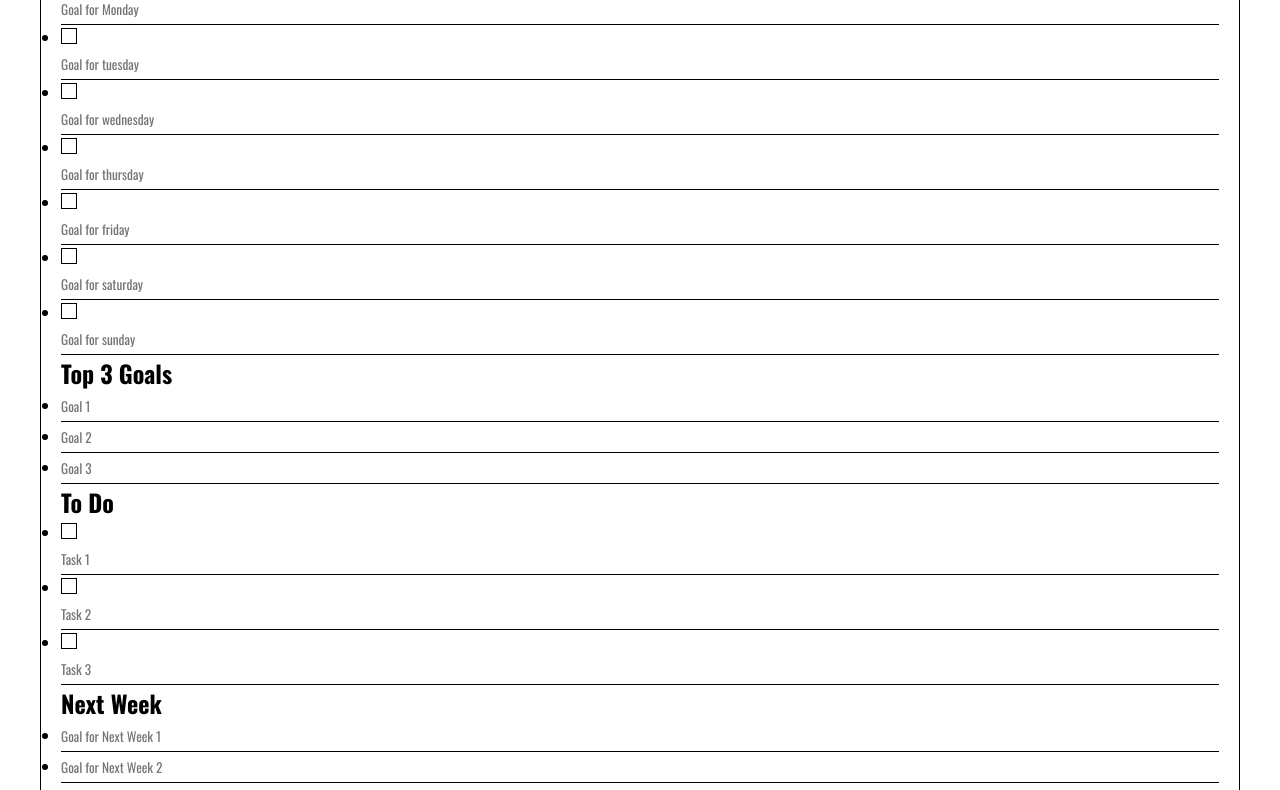
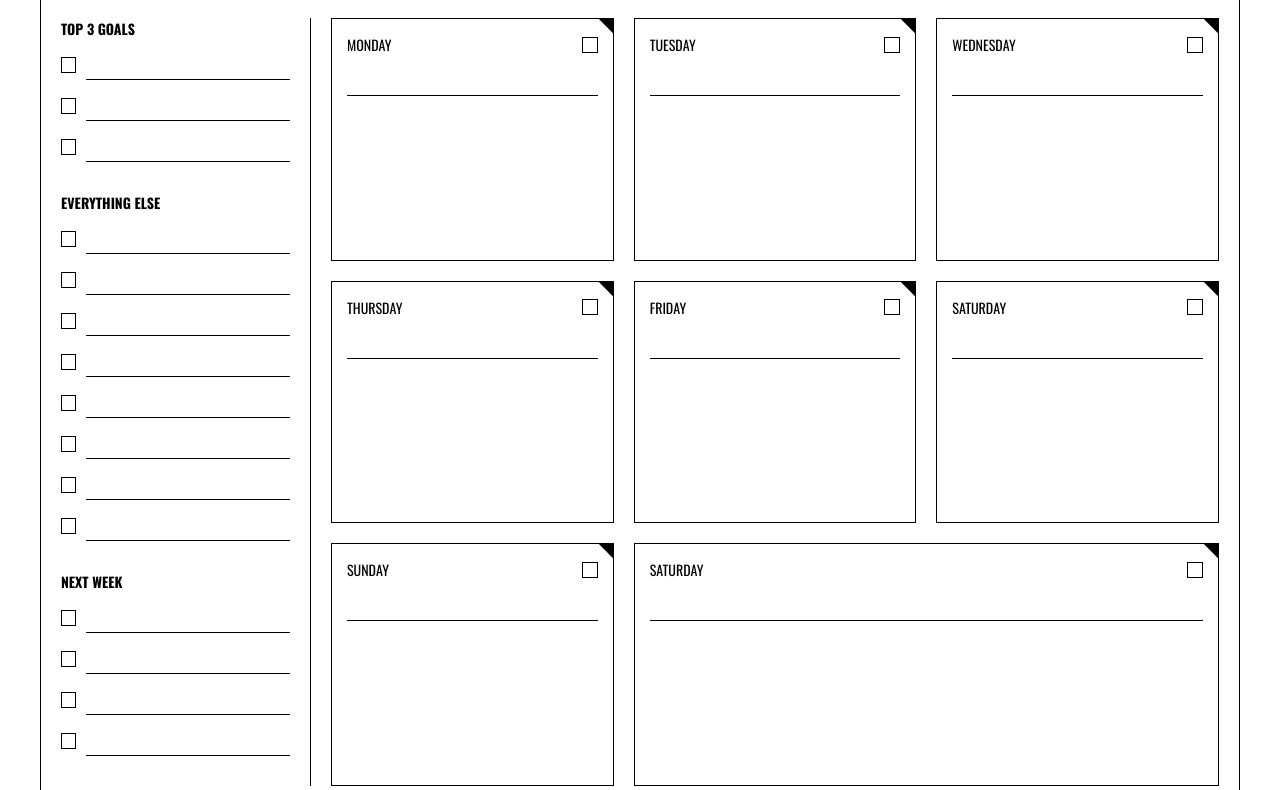
Before and after one commit to pssydestroyer/Planner, a plain HTML site: page index.html in a window 1280 px wide. Shown: the part 107-897 px from the top of the page. Drawn offline with nearby package versions, Linux system fonts and the light colour scheme.

Commit message:
Update index.html

```diff
--- a/index.html
+++ b/index.html
@@ -1,53 +1,176 @@
 <!DOCTYPE html>
-<html lang="uk">
+<html lang="en">
 <head>
     <meta charset="UTF-8">
     <meta name="viewport" content="width=device-width, initial-scale=1.0">
-    <title>Планер</title>
-    <link href="https://fonts.googleapis.com/css2?family=Roboto:wght@400;700&display=swap" rel="stylesheet">
+    <title>Weekly Plan</title>
     <link rel="stylesheet" href="style.css">
-
 </head>
 <body>
     <div class="planner">
-        <div class="right-side">
-            <h2>Week Goal</h2>
-            <ul>
-                <li><input type="checkbox" id="monday"><input type="text" placeholder="Goal for Monday"></li>
-                <li><input type="checkbox" id="tuesday"><input type="text" placeholder="Goal for tuesday"></li>
-                <li><input type="checkbox" id="wednesday"><input type="text" placeholder="Goal for wednesday"></li>
-                <li><input type="checkbox" id="thursday"><input type="text" placeholder="Goal for thursday"></li>
-                <li><input type="checkbox" id="friday"><input type="text" placeholder="Goal for friday"></li>
-                <li><input type="checkbox" id="saturday"><input type="text" placeholder="Goal for saturday"></li>
-                <li><input type="checkbox" id="sunday"><input type="text" placeholder="Goal for sunday"></li>
-            </ul>
+        <div class="header">
+            <div class="title">Weekly Plan</div>
+            <div class="header-input">
+                <label>Week of</label>
+                <input type="text">
+            </div>
+            <div class="header-input">
+                <label>Healthy Habit</label>
+                <input type="text">
+            </div>
+            <div class="header-input">
+                <label>Room for Improvement</label>
+                <input type="text">
+            </div>
         </div>
-        <div class="vertical-line"></div>
-        <div class="left-side">
-            <section>
-                <h2>Top 3 Goals</h2>
-                <ul>
-                    <li><input type="text" placeholder="Goal 1"></li>
-                    <li><input type="text" placeholder="Goal 2"></li>
-                    <li><input type="text" placeholder="Goal 3"></li>
-                </ul>
-            </section>
-            <section>
-                <h2>To Do</h2>
-                <ul>
-                    <li><input type="checkbox" id="task1"><input type="text" placeholder="Task 1"></li>
-                    <li><input type="checkbox" id="task2"><input type="text" placeholder="Task 2"></li>
-                    <li><input type="checkbox" id="task3"><input type="text" placeholder="Task 3"></li>
-                </ul>
-            </section>
-            <section>
-                <h2>Next Week</h2>
-                <ul>
-                    <li><input type="text" placeholder="Goal for Next Week 1"></li>
-                    <li><input type="text" placeholder="Goal for Next Week 2"></li>
-                    <li><input type="text" placeholder="Goal for Next Week 3"></li>
-                </ul>
-            </section>
+
+        <div class="container">
+            <div class="sidebar">
+                <div class="section">
+                    <h2 class="section-title">Top 3 Goals</h2>
+                    <div class="task-list">
+                        <div class="task-item">
+                            <input type="checkbox">
+                            <input type="text">
+                        </div>
+                        <div class="task-item">
+                            <input type="checkbox">
+                            <input type="text">
+                        </div>
+                        <div class="task-item">
+                            <input type="checkbox">
+                            <input type="text">
+                        </div>
+                    </div>
+                </div>
+
+                <div class="section">
+                    <h2 class="section-title">Everything Else</h2>
+                    <div class="task-list">
+                        <div class="task-item">
+                            <input type="checkbox">
+                            <input type="text">
+                        </div>
+                        <div class="task-item">
+                            <input type="checkbox">
+                            <input type="text">
+                        </div>
+                        <div class="task-item">
+                            <input type="checkbox">
+                            <input type="text">
+                        </div>
+                        <div class="task-item">
+                            <input type="checkbox">
+                            <input type="text">
+                        </div>
+                        <div class="task-item">
+                            <input type="checkbox">
+                            <input type="text">
+                        </div>
+                        <div class="task-item">
+                            <input type="checkbox">
+                            <input type="text">
+                        </div>
+                        <div class="task-item">
+                            <input type="checkbox">
+                            <input type="text">
+                        </div>
+                        <div class="task-item">
+                            <input type="checkbox">
+                            <input type="text">
+                        </div>
+                    </div>
+                </div>
+
+                <div class="section">
+                    <h2 class="section-title">Next Week</h2>
+                    <div class="task-list">
+                        <div class="task-item">
+                            <input type="checkbox">
+                            <input type="text">
+                        </div>
+                        <div class="task-item">
+                            <input type="checkbox">
+                            <input type="text">
+                        </div>
+                        <div class="task-item">
+                            <input type="checkbox">
+                            <input type="text">
+                        </div>
+                        <div class="task-item">
+                            <input type="checkbox">
+                            <input type="text">
+                        </div>
+                    </div>
+                </div>
+            </div>
+
+            <div class="calendar">
+                <div class="day">
+                    <div class="triangle"></div>
+                    <div class="day-header">
+                        <span>Monday</span>
+                        <input type="checkbox">
+                    </div>
+                    <input type="text">
+                </div>
+                <div class="day">
+                    <div class="triangle"></div>
+                    <div class="day-header">
+                        <span>Tuesday</span>
+                        <input type="checkbox">
+                    </div>
+                    <input type="text">
+                </div>
+                <div class="day">
+                    <div class="triangle"></div>
+                    <div class="day-header">
+                        <span>Wednesday</span>
+                        <input type="checkbox">
+                    </div>
+                    <input type="text">
+                </div>
+                <div class="day">
+                    <div class="triangle"></div>
+                    <div class="day-header">
+                        <span>Thursday</span>
+                        <input type="checkbox">
+                    </div>
+                    <input type="text">
+                </div>
+                <div class="day">
+                    <div class="triangle"></div>
+                    <div class="day-header">
+                        <span>Friday</span>
+                        <input type="checkbox">
+                    </div>
+                    <input type="text">
+                </div>
+                <div class="day">
+                    <div class="triangle"></div>
+                    <div class="day-header">
+                        <span>Saturday</span>
+                        <input type="checkbox">
+                    </div>
+                    <input type="text">
+                </div>
+                <div class="day sunday">
+                    <div class="triangle"></div>
+                    <div class="day-header">
+                        <span>Sunday</span>
+                        <input type="checkbox">
+                    </div>
+                    <input type="text">
+                </div>
+                <div class="day saturday">
+                    <div class="triangle"></div>
+                    <div class="day-header">
+                        <span>Saturday</span>
+                        <input type="checkbox">
+                    </div>
+                    <input type="text">
+                </div>
+            </div>
         </div>
     </div>
 </body>
```
